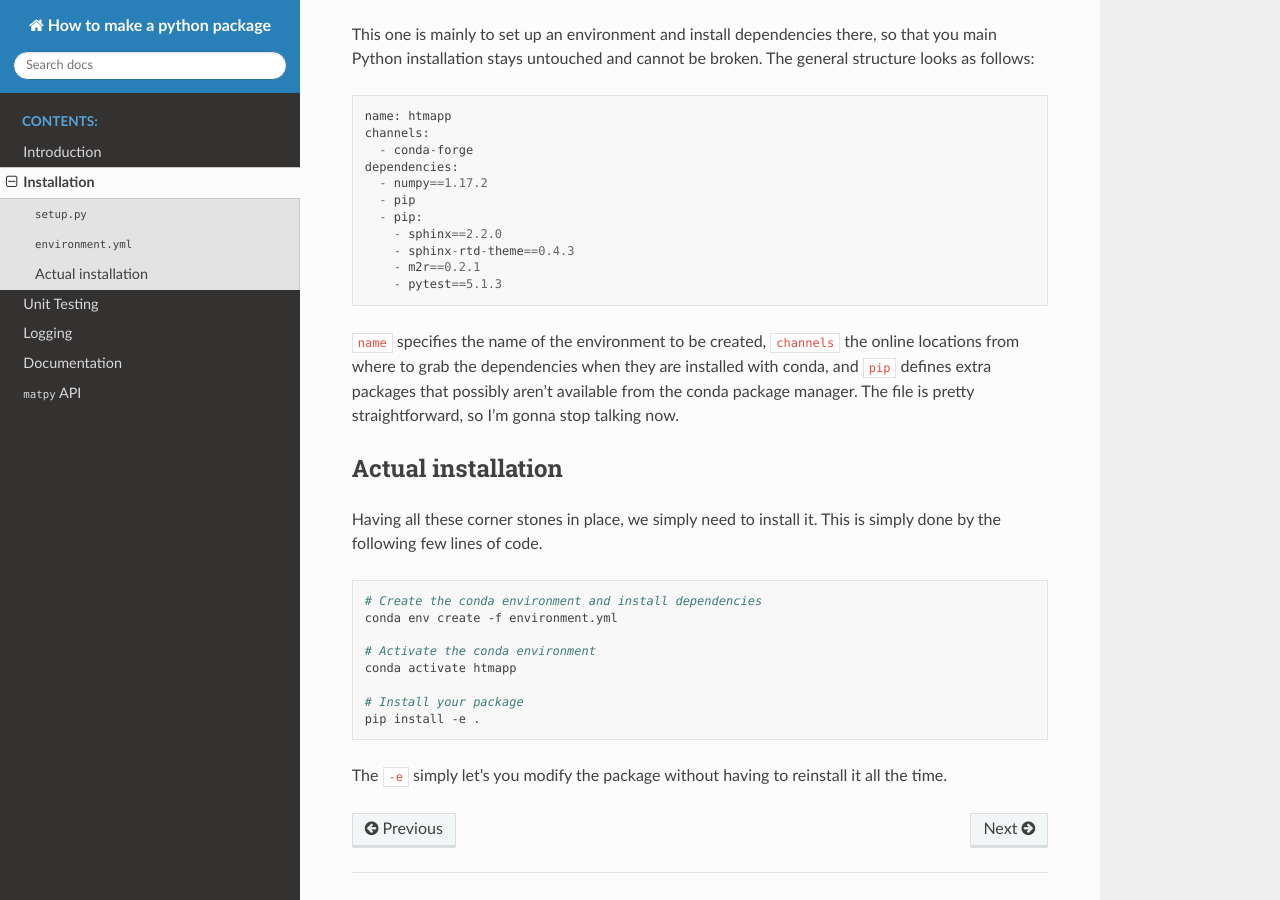
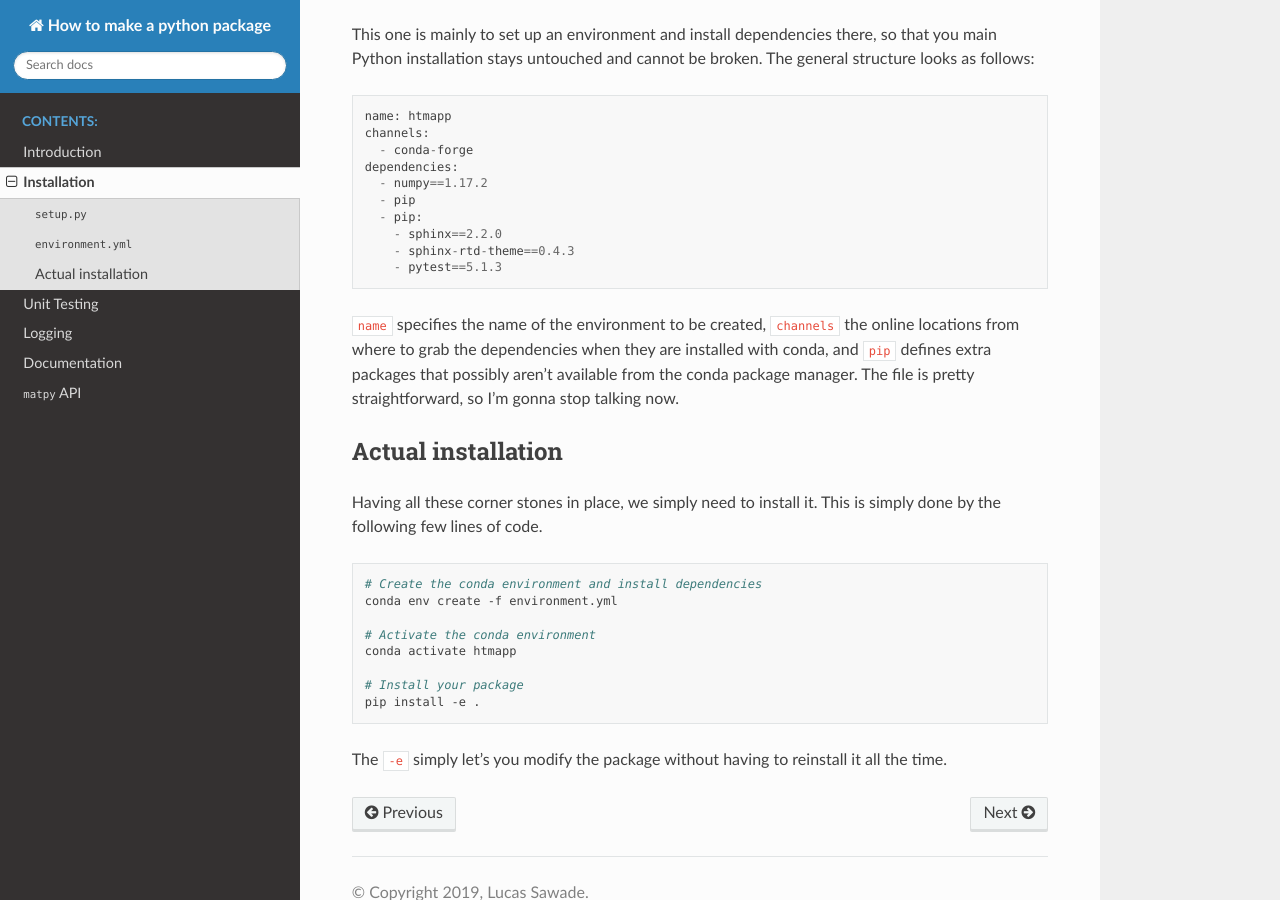
Before and after one commit to lsawade/how_to_make_a_python_package, a Sphinx documentation site: the page built from docs/source/chapters/installation.rst, in a window 1280 px wide and 900 px high, scrolled down 1950 px. Built offline with Sphinx 7.4.7 and the Read the Docs theme 2.0.0, drawn with Linux system fonts in a browser that asks for light colours.

Commit message:
changed some doc stuff

```diff
--- a/docs/source/conf.py
+++ b/docs/source/conf.py
@@ -32,7 +32,6 @@
 # ones.
 extensions = ['sphinx.ext.autodoc',
               'sphinx.ext.viewcode',
-              'm2r'
 ]
 
 # For docstring __init__ documentation
--- a/environment.yml
+++ b/environment.yml
@@ -7,5 +7,4 @@
   - pip:
     - sphinx==2.2.0
     - sphinx-rtd-theme==0.4.3
-    - m2r==0.2.1
     - pytest==5.1.3
```
